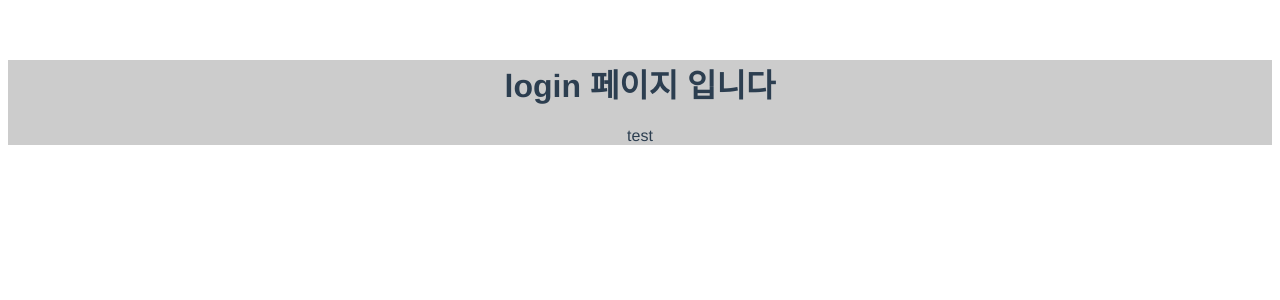
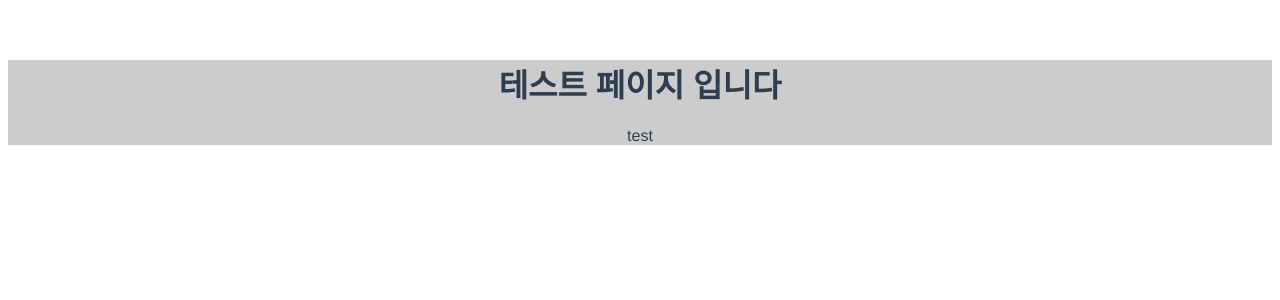
Before and after one commit to kimjiwon506/jwproject01, a Vue app: page /#/ in a window 1280 px wide. Shown: the top 300 px of the page. Built offline with nearby package versions, Linux system fonts and the light colour scheme.

Commit message:
Revert "join,login테스트"
This reverts commit bf1710e9db8899feb441d1096e44e91c2b742dfb.

```diff
--- a/src/components/join/Join.vue
+++ /dev/null
@@ -1,26 +0,0 @@
-<template>
-  <div class="join">
-    <h1>{{ msg }}</h1>
-    <div>
-        <p>test</p>
-    </div>
-  </div>
-</template>
-
-<script>
-export default {
-  name: 'join',
-  data () {
-    return {
-      msg: 'join 페이지 입니다'
-    }
-  }
-}
-</script>
-
-<!-- Add "scoped" attribute to limit CSS to this component only -->
-<style lang="scss" scope>
-    .join {
-        background: #cccccc;
-    }
-</style>
--- a/src/components/login/Login.vue
+++ /dev/null
@@ -1,26 +0,0 @@
-<template>
-  <div class="login">
-    <h1>{{ msg }}</h1>
-    <div>
-        <p>test</p>
-    </div>
-  </div>
-</template>
-
-<script>
-export default {
-  name: 'login',
-  data () {
-    return {
-      msg: 'login 페이지 입니다'
-    }
-  }
-}
-</script>
-
-<!-- Add "scoped" attribute to limit CSS to this component only -->
-<style lang="scss" scope>
-    .login {
-        background: #cccccc;
-    }
-</style>
--- a/src/router/index.js
+++ b/src/router/index.js
@@ -1,7 +1,6 @@
 import Vue from 'vue'
 import Router from 'vue-router'
-import Join from '@/components/join/Join'
-import Login from '@/components/login/Login'
+import Test from '@/components/Test'
 
 Vue.use(Router)
 
@@ -9,13 +8,8 @@ export default new Router({
   routes: [
     {
       path: '/',
-      name: 'Login',
-      component: Login
-    },
-    {
-      path: '/join',
-      name: 'Join',
-      compotent: Join
+      name: 'home',
+      component: Test
     }
   ]
 })
```
Also changed, not shown: .prettierrc.json (deleted).
